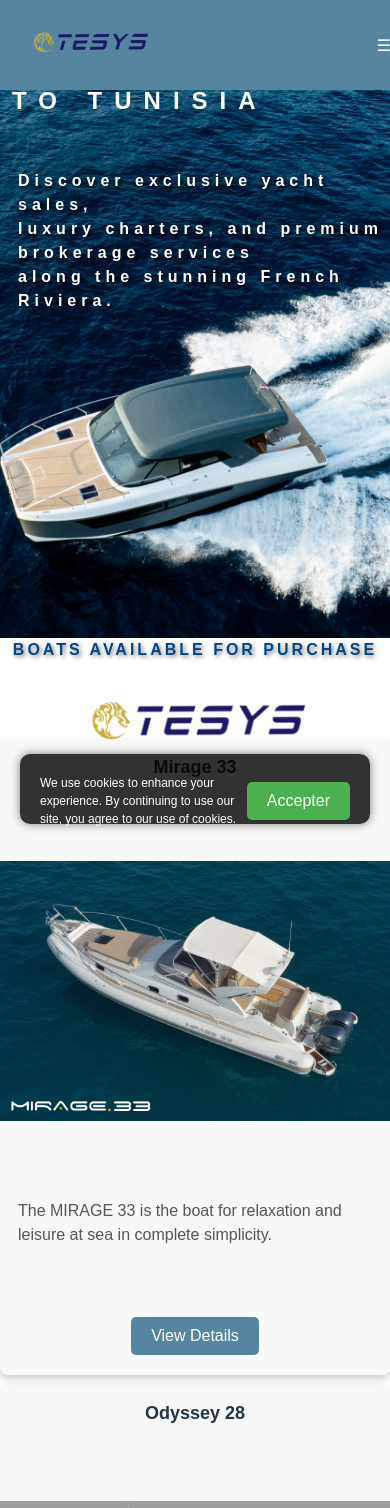
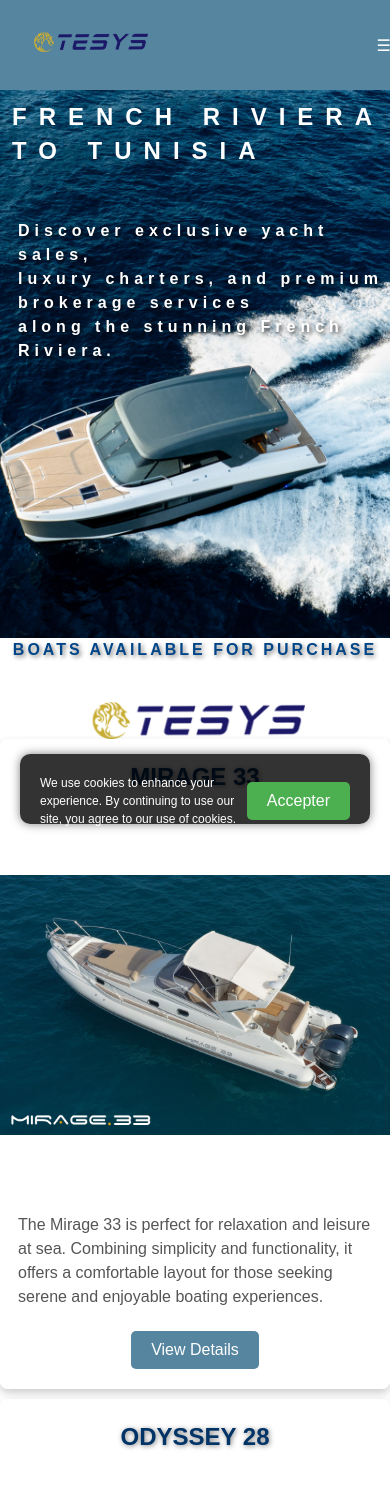
Before and after one commit to JC971/azizYacht, a React (Vite) app: page / in a window 390 px wide. Shown: the top 1508 px of the page. Built offline with nearby package versions, Linux system fonts and the light colour scheme.

Commit message:
descriptions

```diff
--- a/src/components/HeroSection.module.css
+++ b/src/components/HeroSection.module.css
@@ -54,12 +54,14 @@
 	padding: 8px 0;
 	color: RGB(0, 98, 141);
 	height: 30px;
-	cursor: pointer;
 	color: RGB(1, 17, 44);
+	transition: all 0.3s ease;
 }
 
 .heroNavigation a:hover {
-	text-decoration: underline;
+	color: rgb(86, 133, 160);
+	font-size: 12px;
+	font-weight: 800;
 }
 
 .rightArrow {
@@ -133,9 +135,11 @@
 h1{
 	padding: 12px;
 	margin:	0;
+
 }
 	.heroContent{
 		max-width: 425px;
+		top: 50px;
 	}
 
 	.heroText{
--- a/src/components/Teysis.tsx
+++ b/src/components/Teysis.tsx
@@ -1,4 +1,5 @@
 import React from "react";
+import { Link } from "react-router-dom";
 import styles from "./teysis.module.css";
 import imageMirage33 from "../images/Mirage-33.jpg";
 import imageOdyssey from "../images/odyssey-28.jpg";
@@ -11,19 +12,19 @@
 			title: "Mirage 33",
 			image: imageMirage33,
 			description:
-				"The MIRAGE 33 is the boat for relaxation and leisure at sea in complete simplicity.",
+				"The Mirage 33 is perfect for relaxation and leisure at sea. Combining simplicity and functionality, it offers a comfortable layout for those seeking serene and enjoyable boating experiences.",
 		},
 		{
 			title: "Odyssey 28",
 			image: imageOdyssey,
 			description:
-				"Designed by STAMA Design, the ODYSSEY 28 stands out for its sleek appearance and elegant finishes.",
+				"Designed by STAMA Design, the Odyssey 28 stands out with its sleek profile and refined finishes. It offers an elegant design paired with outstanding performance, making it ideal for both style and functionality.",
 		},
 		{
 			title: "Mirage 18",
 			image: imageMirage18,
 			description:
-				"Ideal for families, allowing them to enjoy pleasant days and nights of nautical camping in complete autonomy.",
+				"The Mirage 18 is ideal for families, offering space for pleasant days and nights of nautical camping. Its thoughtful design ensures comfort, autonomy, and unforgettable moments on the water.",
 		},
 	];
 
@@ -31,7 +32,13 @@
 		<>
 			<h2 className={styles.teysisTitle}>Boats available for purchase</h2>
 			<span className={styles.logTeysis}>
-				<img src={logoTeysis} alt="Teysis logo" className={styles.logoImage} />
+				<Link to="/new">
+					<img
+						src={logoTeysis}
+						alt="Teysis logo"
+						className={styles.logoImage}
+					/>
+				</Link>
 			</span>
 			<div className={styles.cardsContainer}>
 				{cards.map((card, index) => (
--- a/src/components/makay.module.css
+++ b/src/components/makay.module.css
@@ -78,6 +78,17 @@
 	color: white;
 	font-weight: 600;
 }
+@media(max-width:1024px){
+	.makayContainer{
+		max-width: 1024px;
+		flex-wrap: wrap;
+	}
+	.makayCard{
+		width: 85%;
+		margin-bottom: 20px;
+	}
+
+}
 
 @media (max-width: 1440px) {
 	.makayText {
--- a/src/components/makay.tsx
+++ b/src/components/makay.tsx
@@ -1,4 +1,5 @@
 import React from "react";
+import { Link } from "react-router-dom";
 import makayAnchored from "../images/makay-anchored.jpeg";
 import makayBabord from "../images/makay-babord.jpeg";
 import makayCockpitRs from "../images/makay-cockpit-rs.jpeg";
@@ -11,21 +12,20 @@
 			title: "Makay",
 			image: makayAnchored,
 			description:
-				"The MAKAI M37 is designed to seamlessly blend luxury and performance, setting a new standard for powercats. Drawing inspiration from the timeless elegance and high performance of sports cars.",
+				"The MAKAI M37 seamlessly combines luxury and performance, redefining powercat standards. Inspired by the timeless elegance of sports cars, it delivers unmatched comfort and exceptional design.",
 		},
 		{
-			title: "Port-side cabin",
+			title: "Port-side Cabin",
 			image: makayBabord,
 			description:
-				"The M37 motor catamaran is configured with two cabins: a master cabin and a guest cabin.",
+				"The M37 motor catamaran features two well-appointed cabins: a spacious master cabin and a comfortable guest cabin. Both are designed for relaxation and privacy during your journeys.",
 		},
 		{
 			title: "Makay Cockpit",
 			image: makayCockpitRs,
 			description:
-				"The incredibly spacious cockpit area is among the largest in its class, setting a new standard for this model and boat size",
+				"The Makay M37 boasts an exceptionally spacious cockpit, one of the largest in its class. Designed for socializing and relaxation, it sets a new benchmark for boats of its size.",
 		},
-
 	];
 
 	return (
@@ -33,7 +33,13 @@
 			<div className={styles.makayWrapper}>
 				<h2 className={styles.makayText}>Makay boats available for purchase</h2>
 				<div className={styles.makayHeader}>
-					<img src={logoMakay} alt="Makay Logo" className={styles.makayLogo} />
+					<Link to="/new">
+						<img
+							src={logoMakay}
+							alt="Makay Logo"
+							className={styles.makayLogo}
+						/>
+					</Link>
 					<h1 className={styles.makayTitle}></h1>
 				</div>
 
--- a/src/components/teysis.module.css
+++ b/src/components/teysis.module.css
@@ -26,11 +26,16 @@
 	border-radius: 8px;
 	text-align: center;
 	background-color: #f8f8f8;
+	background-color: rgba(255, 255, 255, 0.8);
 }
 
 .cardTitle {
-	font-size: 18px;
+	font-size: 24px;
 	margin-bottom: 10px;
+	color: #003366;
+	text-transform: uppercase;
+	font-weight: bold;
+	text-shadow: 1px 1px 5px rgba(0, 0, 0, 0.5);
 }
 
 .cardImage {
@@ -80,6 +85,15 @@
 	margin-left: auto;
 }
 
+@media(max-width:1024px){
+	.cardsContainer{
+		max-width: 1024px;
+		padding: 0;
+	}
+}
+
+
+
 @media (max-width: 1440px) {
 	.teysisTitle {
 		font-size: 2rem;
@@ -87,7 +101,25 @@
 		text-shadow: 2px 2px 4px rgba(0, 0, 0, 0.5);
 	}
 	.cardImage {
-		object-fit: cover;
+		object-fit: contain;
+		margin-bottom: 0;
+	}
+}
+@media (max-width: 1024px){
+	.cardsContainer{
+		width: 100%;
+		flex-wrap: wrap;
+	}
+	.card{
+		width:85%;
+		flex-wrap: wrap;
+		margin-bottom: 20px;
+	}
+	.cardImage{
+		width:100%
+	}
+	.cardDescription{
+		margin: 30px 100px;
 	}
 }
 
@@ -103,8 +135,10 @@
 		padding: 0;
 	}
 	.cardDescription {
-		padding: 12px;
+
 		margin: 10px;
+		max-width: 768px;
+
 	}
 	.cardImage {
 		margin: 20px 0;
--- a/src/header.css
+++ b/src/header.css
@@ -2,13 +2,15 @@
 	height: 90px;
 	width: 100%;
 	background-color: RGB(86, 133, 160);
-	position: fixed;
+
 	top: 0;
+
 	z-index: 2000;
 	max-width: 1920px;
 }
 
 header {
+	position:fixed;
 	display: flex;
 	flex-direction: row;
 	flex-wrap: nowrap;
@@ -87,11 +89,12 @@
 
 
 
-@media (max-width: 1024px){
-	.navigation a{
-		font-size: 12px;
+@media(max-width: 1024px){
+	.nav{
+		max-width: 1024px;
 	}
 }
+
 
 /* Styles pour petits écrans */
 @media (max-width: 768px) {
--- a/src/pages/NewBoats.tsx
+++ b/src/pages/NewBoats.tsx
@@ -16,53 +16,55 @@
 			title: "Mirage 33",
 			image: imageMirage33,
 			description:
-				"The MIRAGE 33 is the boat for relaxation and leisure at sea in complete simplicity.",
+				"The Mirage 33 is the perfect boat for relaxation and leisure at sea. Combining simplicity and comfort, it offers an effortless way to enjoy peaceful moments on the water.",
 		},
 		{
-			title: "MIRAGE",
+			title: "Mirage",
 			image: mirageAtSea,
-			Description: "Ready for a sea outing",
+			description:
+				"The Mirage is ready for your next sea outing, offering reliable performance and a sleek design for smooth sailing and enjoyable adventures.",
 		},
-
 		{
 			title: "Mirage 18",
 			image: imageMirage18,
 			description:
-				"Ideal for families, allowing them to enjoy pleasant days and nights of nautical camping in complete autonomy.",
+				"The Mirage 18 is ideal for families, offering space for pleasant days and nights of nautical camping. Its thoughtful design ensures comfort, autonomy, and unforgettable moments on the water.",
 		},
 		{
 			title: "Odyssey 25",
 			image: odyssey25,
-			Description: "",
+			description:
+				"The Odyssey 25 offers a compact yet versatile design, perfect for coastal cruising. With stylish lines and modern functionality, it provides an exceptional experience at sea.",
 		},
 		{
-			title: "ODYSSEY",
+			title: "Odyssey",
 			image: odysseyAtSea,
-			Description: "",
+			description:
+				"The Odyssey is built for adventure, featuring a robust design and excellent handling. Whether for short trips or extended journeys, it delivers performance and reliability.",
 		},
 		{
 			title: "Odyssey 28",
 			image: imageOdyssey,
 			description:
-				"Designed by STAMA Design, the ODYSSEY 28 stands out for its sleek appearance and elegant finishes.",
+				"Designed by STAMA Design, the Odyssey 28 combines sleek styling with elegant finishes. It is the perfect blend of performance and refinement for a premium boating experience.",
 		},
 		{
 			title: "Makay",
 			image: makayAnchored,
 			description:
-				"The MAKAI M37 is designed to seamlessly blend luxury and performance, setting a new standard for powercats. Drawing inspiration from the timeless elegance and high performance of sports cars.",
+				"The Makai M37 redefines luxury and performance for powercats. With inspiration from the elegance of sports cars, it offers unmatched comfort and an innovative design.",
 		},
 		{
-			title: "Port-side cabin",
+			title: "Port-side Cabin",
 			image: makayBabord,
 			description:
-				"The M37 motor catamaran is configured with two cabins: a master cabin and a guest cabin.",
+				"The M37 motor catamaran features two cabins: a spacious master cabin and a well-appointed guest cabin. Both provide the perfect balance of privacy and comfort.",
 		},
 		{
 			title: "Makay Cockpit",
 			image: makayCockpitRs,
 			description:
-				"The incredibly spacious cockpit area is among the largest in its class, setting a new standard for this model and boat size",
+				"The Makai M37 boasts one of the largest cockpits in its class. Designed for relaxation and socializing, it sets a new benchmark for comfort and style in this category.",
 		},
 	];
 	return (
--- a/src/pages/usedBoats.tsx
+++ b/src/pages/usedBoats.tsx
@@ -7,35 +7,40 @@
 		{
 			title: "Grand Tourismo",
 			image: "/images/grand-turismo-1.jpg",
-			description: "",
+			description:
+				"The GT 41 is designed for enjoyment at sea, combining sleek styling and great handling. It features a spacious aft sun pad, a large U-shaped lounge, an outdoor kitchen for dining, and two private cabins with beds perfectly aligned for optimal comfort.",
 		},
 		{
 			title: "Helm station",
-			image:"/images/grand-turismo-3-1.jpg",
-			Description: "Helm station",
+			image: "/images/grand-turismo-3-1.jpg",
+			description:
+				"The helm station provides a commanding view with a sleek, ergonomic layout. Equipped with modern navigation tools, it ensures smooth control and safe operation, even under challenging conditions, while offering a comfortable driving experience.",
 		},
 
 		{
 			title: "Saloon",
 			image: "/images/grand-turismo-4.jpg",
 			description:
-				"Ideal for families, allowing them to enjoy pleasant days and nights of nautical camping in complete autonomy.",
+				"The saloon is a perfect space for families, offering ample seating and a relaxing atmosphere. It allows for shared moments of joy, whether during a lively meal or a quiet evening, ensuring comfort and autonomy on the water.",
 		},
 		{
 			title: "Forward Cabin",
 			image: "/images/grand-turismo-6.jpg",
-			Description: "dfgsdfg",
+			description:
+				"The forward cabin offers a peaceful retreat with a spacious double bed and natural light from skylights. Designed for extended journeys, it provides thoughtful storage and a relaxing atmosphere, ideal for a comfortable night's rest.",
 		},
 		{
 			title: "Owner's Cabin",
 			image: "/images/grand-turismo-6-1.jpg",
-			Description: "dfgs dfgssdfg",
+			description:
+				"The owner's cabin is a luxurious sanctuary with a queen-size bed, elegant furnishings, and large windows for natural light. Featuring an ensuite bathroom and generous storage, it combines style and comfort for longer stays aboard.",
 		},
 		{
 			title: "Portside Cabin",
 			image: "/images/grand-turismo-6-2.jpg",
-			description:"dfgsdsfg",
-		}
+			description:
+				"The portside cabin is cozy and versatile, with twin beds that convert into a double. Cleverly designed storage, ample lighting, and practical layout make it ideal for accommodating guests or additional needs with ease.",
+		},
 	];
 	return (
 		<>
```
Also changed, not shown: src/pages/newBoats.module.css (+28 -3 lines).
